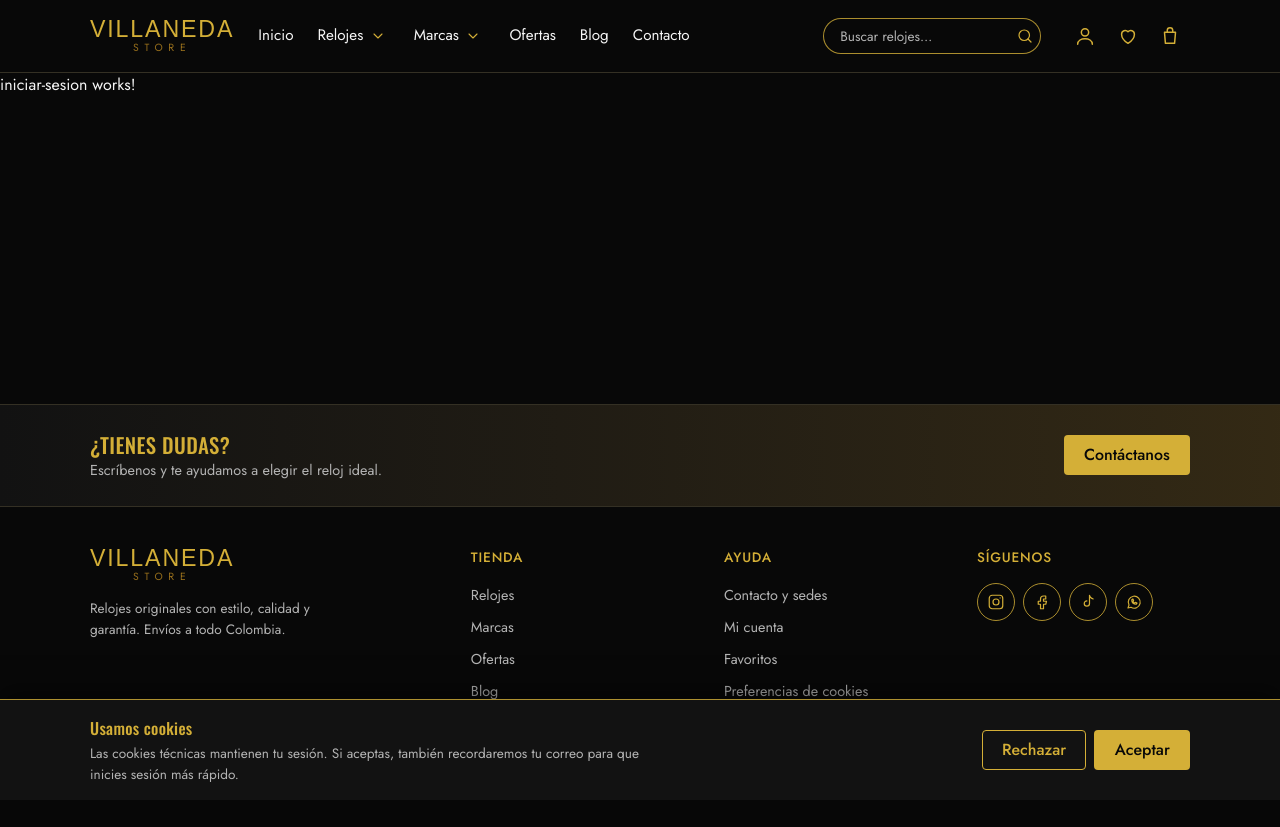
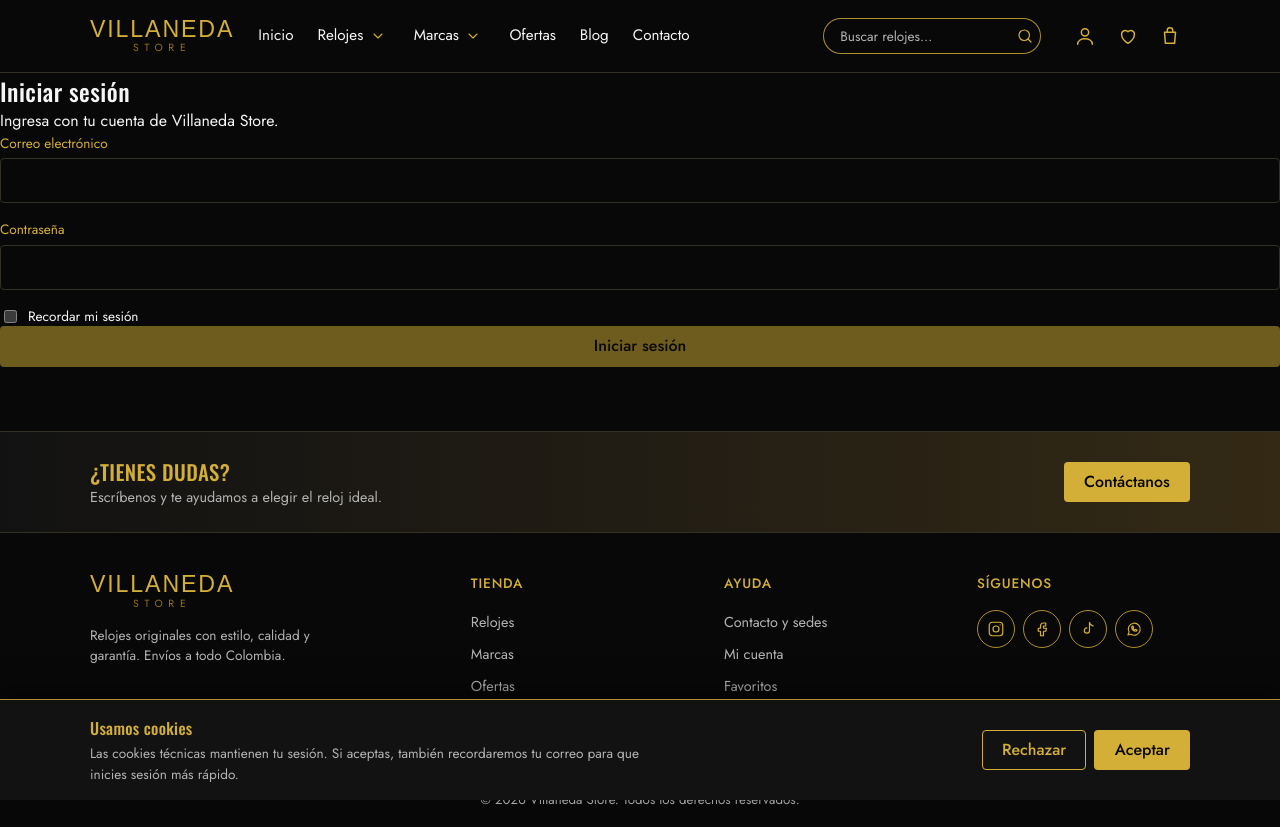
Before and after one commit to NataliaVelez0903/VillanedaStore, an Angular app in the folder villaneda-store/: page /iniciar-sesion in a window 1280 px wide. Before the commit the page ends 800 px from the top, so only its background shows below. Built offline with nearby package versions, Linux system fonts and the light colour scheme; a web font is replaced by a local one.

Commit message:
feat: agrega campos y validaciones al inicio de sesion

```diff
--- a/villaneda-store/src/app/paginas/cuenta/iniciar-sesion/iniciar-sesion.html
+++ b/villaneda-store/src/app/paginas/cuenta/iniciar-sesion/iniciar-sesion.html
@@ -1 +1,57 @@
-<p>iniciar-sesion works!</p>
+<section aria-labelledby="titulo-iniciar-sesion">
+  <h1 id="titulo-iniciar-sesion">Iniciar sesión</h1>
+  <p>Ingresa con tu cuenta de Villaneda Store.</p>
+
+  <form [formGroup]="formulario" novalidate>
+    <div class="campo">
+      <label for="correo">Correo electrónico</label>
+      <input
+        id="correo"
+        type="email"
+        formControlName="correo"
+        autocomplete="username"
+        required
+      />
+
+      @if (formulario.controls.correo.touched &&
+           formulario.controls.correo.invalid) {
+        <p class="error" role="alert">
+          Escribe un correo electrónico válido.
+        </p>
+      }
+    </div>
+
+    <div class="campo">
+      <label for="contrasena">Contraseña</label>
+      <input
+        id="contrasena"
+        type="password"
+        formControlName="contrasena"
+        autocomplete="current-password"
+        required
+      />
+
+      @if (formulario.controls.contrasena.touched &&
+           formulario.controls.contrasena.invalid) {
+        <p class="error" role="alert">Escribe tu contraseña.</p>
+      }
+    </div>
+
+    <label class="casilla" for="recordar">
+      <input
+        id="recordar"
+        type="checkbox"
+        formControlName="recordar"
+      />
+      Recordar mi sesión
+    </label>
+
+    <button
+      class="btn btn-dorado btn-bloque"
+      type="submit"
+      [disabled]="formulario.invalid"
+    >
+      Iniciar sesión
+    </button>
+  </form>
+</section>
```
